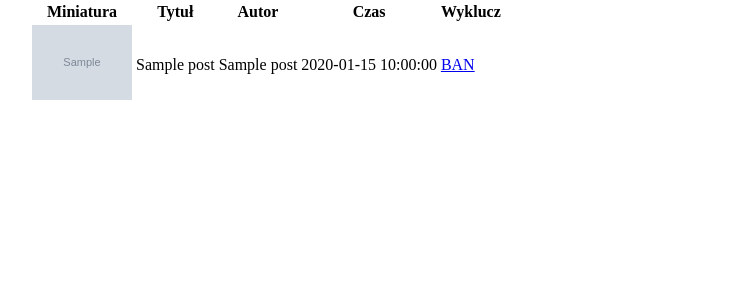
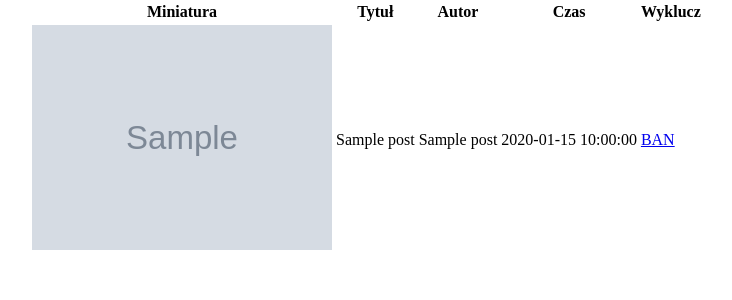
Before and after one commit to szydlooo/Projekt-01.02, a PHP site: the page made by src/templates/admin.html.twig in a window 1280 px wide. Shown: the top 300 px of the page, without its empty margins (131-863 px from the left). Run offline with PHP 8.4, Linux system fonts and the light colour scheme; the template is opened without the code that fills it: most values are stand-ins (such as "Sample title", 1, 10 or a date in 2020); grey boxes marked "Sample" are stand-in pictures; some libraries are stand-ins or nearby versions.

Commit message:
modified:   pub/style.css

```diff
--- a/pub/style.css
+++ b/pub/style.css
@@ -23,5 +23,5 @@ div#loggedUser {
 
 }
 img.thumbnail{
-    max-width: 100px;
+    max-width: 300px;
 }
```
